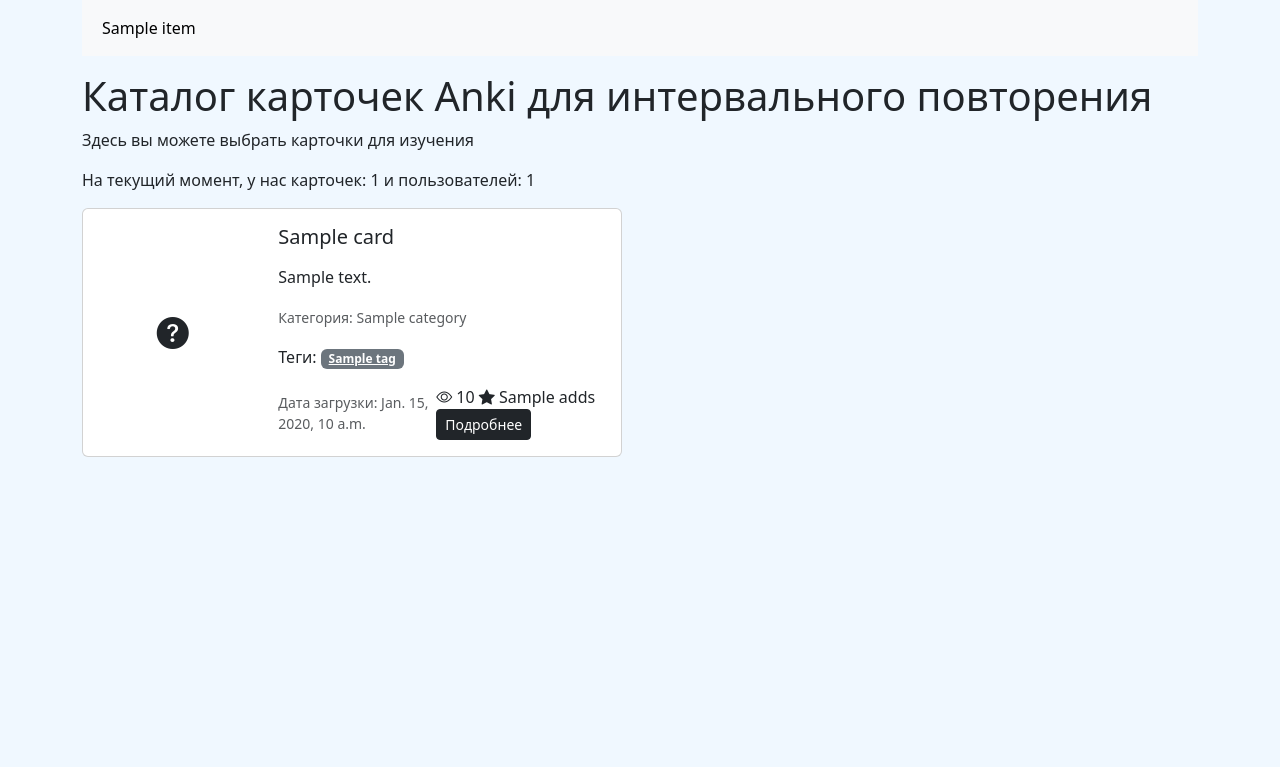
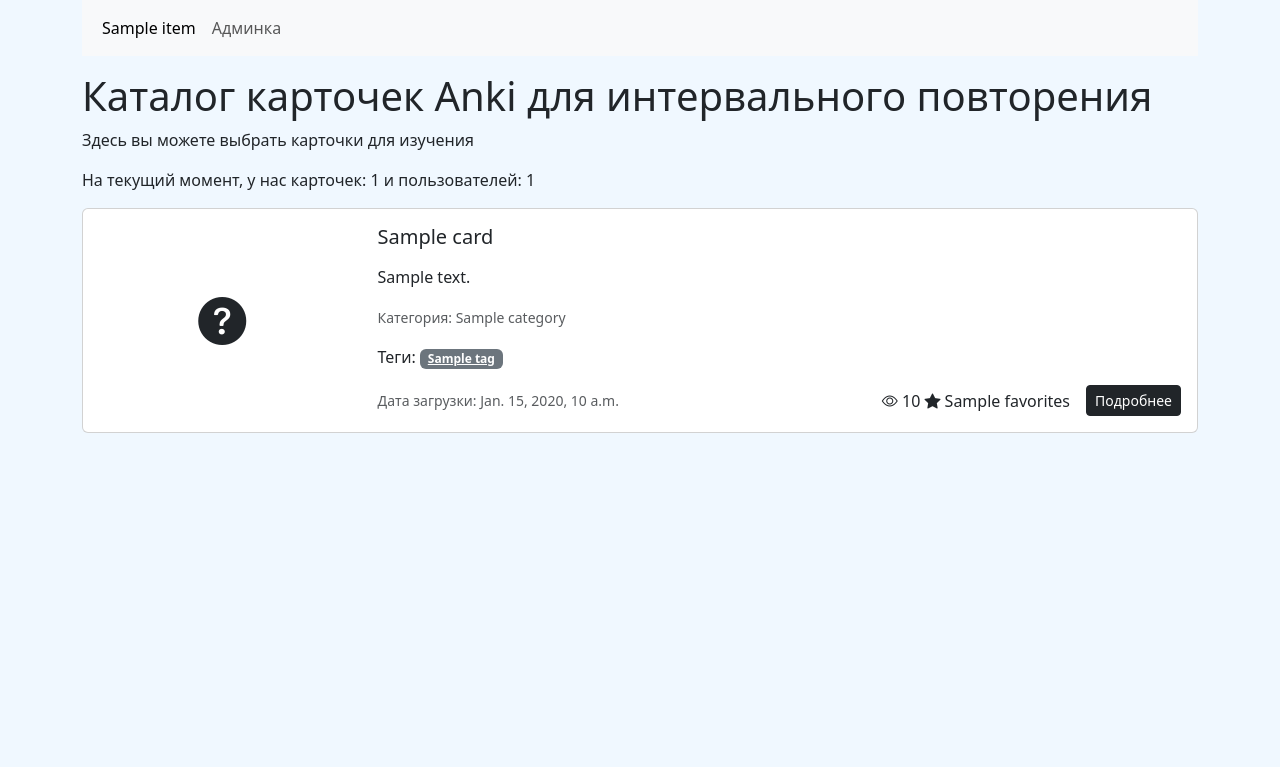
Before and after one commit to DenDavidoff/Educational_project_django_anki, a Django app: template cards/templates/cards/catalog.html in a window 1280 px wide. Shown: the top 767 px of the page. Run offline with Django 3.2, Linux system fonts and the light colour scheme; the template is opened without the code that fills it: most values are stand-ins (such as "Sample title", 1, 10 or a date in 2020); some libraries are stand-ins or nearby versions.

Commit message:
Добавил форму добавления карточки +чутка подровнял

```diff
--- a/cards/static/cards/css/main.css
+++ b/cards/static/cards/css/main.css
@@ -2,3 +2,25 @@
 body {
     background: aliceblue;
 }
+
+.copyright {
+    color: #cbc1c1;
+    font-family: monospace;
+}
+
+body, html {
+    height: 100%;
+}
+
+body {
+    display: flex;
+    flex-direction: column;
+}
+
+main {
+    flex: 1;
+}
+
+footer {
+    flex-shrink: 0;
+}
--- a/cards/templates/cards/card_preview.html
+++ b/cards/templates/cards/card_preview.html
@@ -1,13 +1,13 @@
 {% load markdown_to_html %}
 <!-- Краткое представление карточки cards/templates/cards/include/card_preview.html -->
-<div class="card mb-3" style="max-width: 540px;">
-    <div class="row g-0">
-      <div class="col-md-4 d-flex align-items-center justify-content-center">
-        <div class="p-3">
-          <i class="bi bi-question-circle-fill" style="font-size: 2rem;"></i>
+<div class="card mb-3 light">
+  <div class="row g-0 ">
+    <div class="col-md-3 d-flex align-items-center justify-content-center">
+      <div class="p-3 d-none d-md-block">
+        <i class="bi bi-question-circle-fill" style="font-size: 3rem;"></i>
       </div>
     </div>
-      <div class="col-md-8">
+    <div class="col-md-9">
       <div class="card-body">
         <h5 class="card-title">{% markdown_to_html card.question %}</h5>
         <p class="card-text">{% markdown_to_html card.answer|truncatechars:100 %}</p>
@@ -18,16 +18,28 @@
             <span class="badge bg-secondary"><a href="{% url 'cards_by_tag' tag_id=tag.pk %}" class="text-white">{{ tag.name }}</a></span>
           {% endfor %}
         </p>
+        <!-- Горизонтальное выравнивание для элементов даты, просмотров, добавлений и кнопки -->
+
         <div class="d-flex justify-content-between align-items-center mt-2">
-            <small class="text-muted">Дата загрузки: {{ card.date }}</small>
-            <div>
+          <small class="text-muted d-none d-sm-block">Дата загрузки: {{ card.date }}</small>
+          <div class="ms-auto"> <!-- Добавлен класс ms-auto для сдвига вправо -->
             <i class="bi bi-eye"></i> {{ card.views }}
-              <i class="bi bi-star-fill"></i> {{ card.adds }}
-              <!-- Кнопка детального представления -->
-              <a href="{% url 'detail_card_by_id' card.id %}" class="btn btn-dark btn-sm" role="button">Подробнее</a>
+            <i class="bi bi-star-fill"></i> {{ card.favorites }}
+          </div>
+
+        <!--    ТУТ 2 КНОПКИ. 1 видно на компьютерах, другую на телефонах.    -->
+          <!-- Кнопка для sm и меньше (только иконка) -->
+<a href="{% url 'detail_card_by_id' card_id=card.pk %}" class="btn btn-dark btn-sm ms-3 d-block d-sm-none">
+    <i class="bi bi-arrow-right"></i>
+</a>
+
+<!-- Кнопка для sm и больше (полный текст) -->
+<a href="{% url 'detail_card_by_id' card_id=card.pk %}" class="btn btn-dark btn-sm ms-3 d-none d-sm-block">
+    Подробнее
+</a>
+
         </div>
       </div>
     </div>
   </div>
 </div>
-  </div>
--- a/templates/base.html
+++ b/templates/base.html
@@ -20,7 +20,7 @@
         {% block style %}
         {% endblock %}
     </style>
-    {% endblock %}
+    {% endblock head%}
   </head>
   <body class="d-flex flex-column min-vh-100">
     <header>
--- a/templates/includes/menu.html
+++ b/templates/includes/menu.html
@@ -18,6 +18,9 @@
               <!-- В BS5 разделители в меню не являются общепринятыми, но если нужно, используйте дополнительный CSS или JS для стилизации -->
             {% endif %}
           {% endfor %}
+          <li class="nav-item">
+            <a class="nav-link {% if forloop.first %}active{% endif %}" aria-current="page" href="/admin/">Админка</a>
+          </li>
         </ul>
       </div>
     </div>
```
Also changed, not shown: cards/forms.py (+14 -3 lines), cards/templates/cards/add_card.html (+29 -13 lines), cards/views.py (+9 -3 lines). Lines whose indentation alone changed are shown as unchanged.
